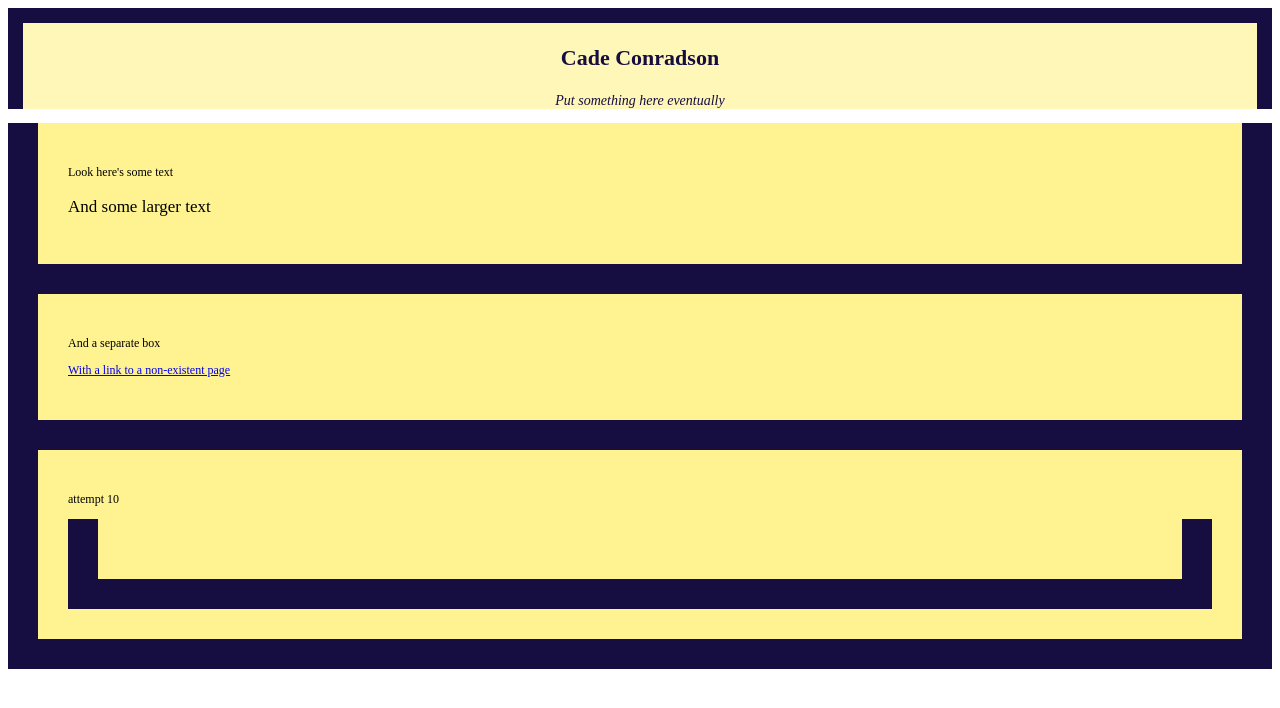
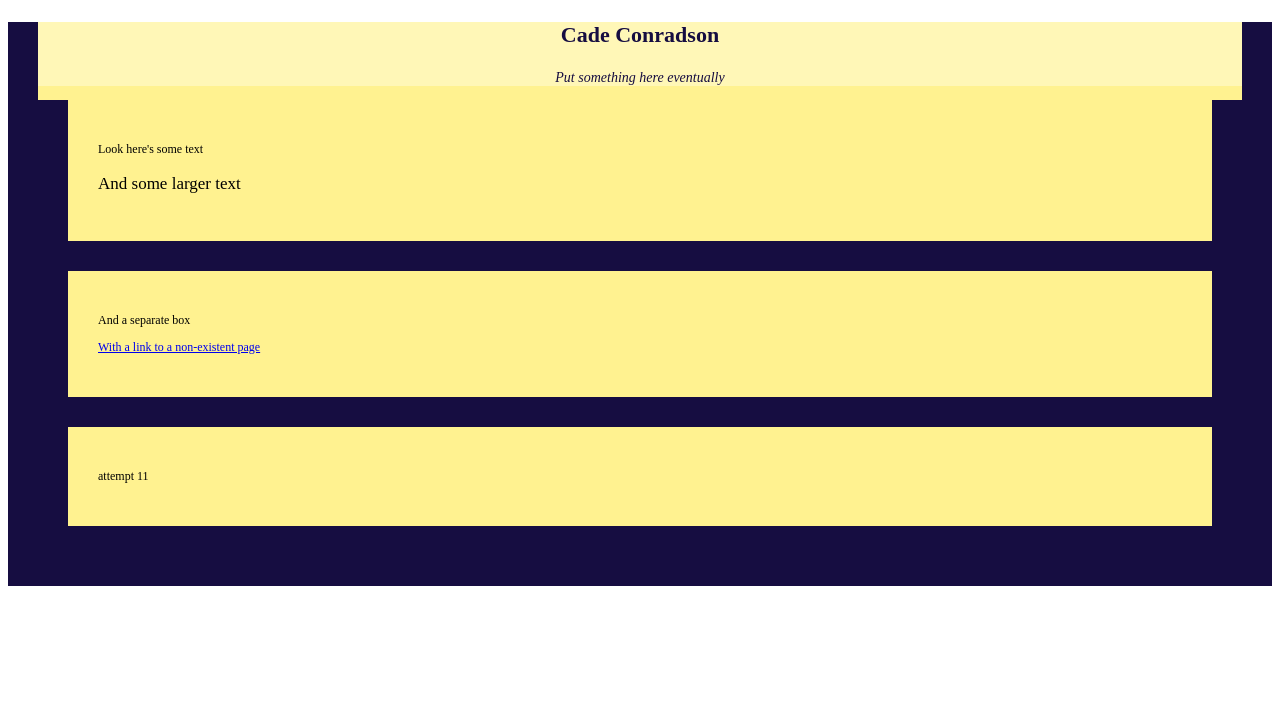
Before and after one commit to cconradson/cconradson.github.io, a Jekyll site: the page built from index.html, in a window 1280 px wide. Shown: the top 708 px of the page. Built offline with Jekyll 4.4.1, drawn with Linux system fonts in a browser that asks for light colours.

Commit message:
style attempt 11

```diff
--- a/_layouts/default.html
+++ b/_layouts/default.html
@@ -4,8 +4,14 @@
 	<head>
 	<link rel='stylesheet' type='text/css' href='assets/css/main.css'>
 	</head>
-	{% include top.html %}
-	<body>
-		{{ content }}
-	</body>
+
+	<div class='container'>
+
+		{% include top.html %}
+
+		<body>
+			{{ content }}
+		</body>
+
+	</div>
 </html>
--- a/assets/css/main.css
+++ b/assets/css/main.css
@@ -2,9 +2,11 @@ header {
 	text-align: center;
 	background-color: #fff7b7;
 	color: #160d41;
-	border-color: #160d41;
-	border-width: 15px 15px 0px 15px;
-	border-style: solid;
+}
+
+div[class='container'] {
+	padding: 0px;
+	border: 15 px solid #160d41;
 }
 
 div {
--- a/index.html
+++ b/index.html
@@ -15,5 +15,5 @@ layout: default
 </div>
 
 <div>
-	<p>attempt 10</p>
-<div>
+	<p>attempt 11</p>
+</div>
```
